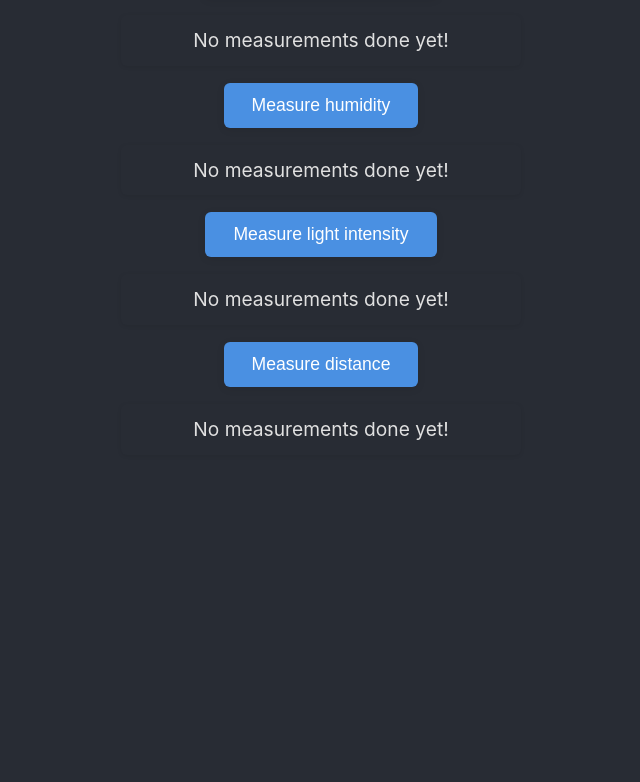
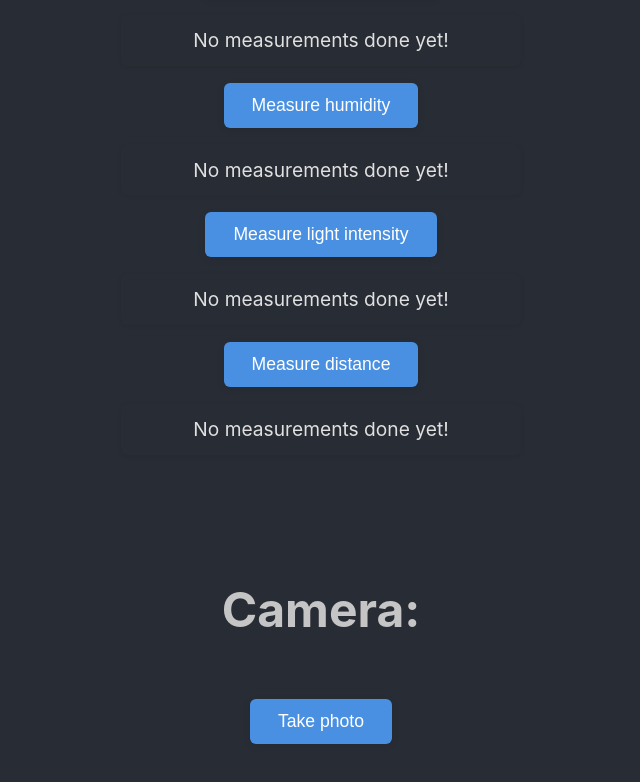
Before and after one commit to HastiSalsali/OOBruin, a React (Create React App) app in the folder frontend/: page / in a window 1280 px wide. Shown: the part 262-1044 px from the top of the page, without its empty margins (319-959 px from the left). Before the commit the page ends 824 px from the top, so only its background shows below. Built offline with nearby package versions, Linux system fonts and the light colour scheme; no server answers.

Commit message:
added camera section (not functional)

```diff
--- a/frontend/src/App.js
+++ b/frontend/src/App.js
@@ -3,6 +3,7 @@ import io from 'socket.io-client';
 import './App.css';
 import { Header } from "./header";
 import { Measure } from "./Measure";
+import { Camera } from "./Camera";
 
 const socket = io('http://localhost:8000');
 
@@ -24,6 +25,7 @@ function App() {
     <div className="app">
       <Header />
       <Measure />
+      <Camera />
     </div>
   );
 }
--- a/frontend/src/Camera.js
+++ b/frontend/src/Camera.js
@@ -0,0 +1,15 @@
+import React, { useState } from "react";
+
+export function Camera() {
+      const [photo , setPhoto] = useState(null);
+      let handleClick = () => {
+
+      }
+  return (
+    <div style={{  padding: "24px", borderRadius: "8px", maxWidth: "400px", margin: "24px auto" }}>
+      <h2 className="Heading1">Camera:</h2>
+      <button onClick={handleClick} className= "Button">Take photo</button >
+
+    </div>
+  );
+}
```
